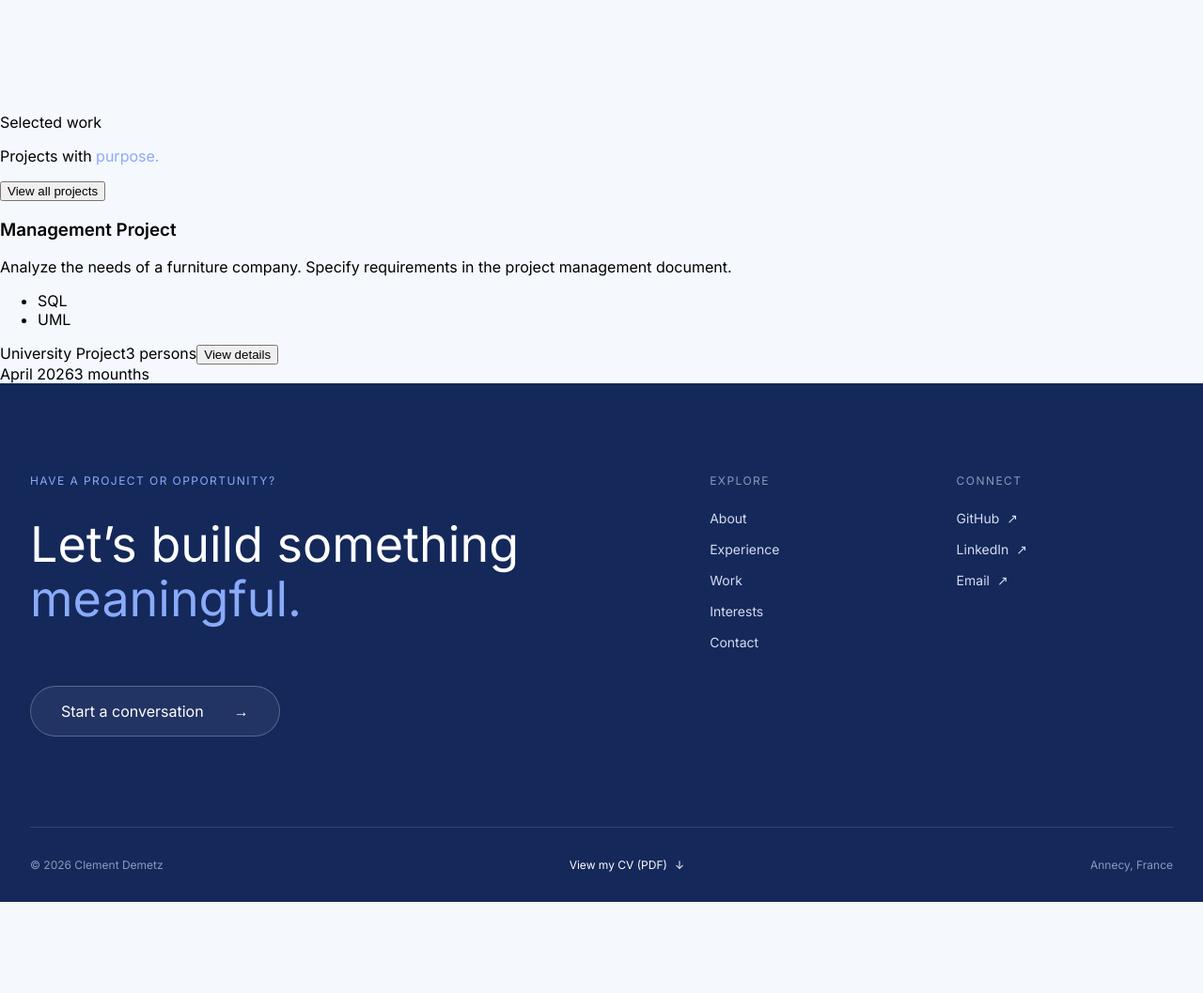
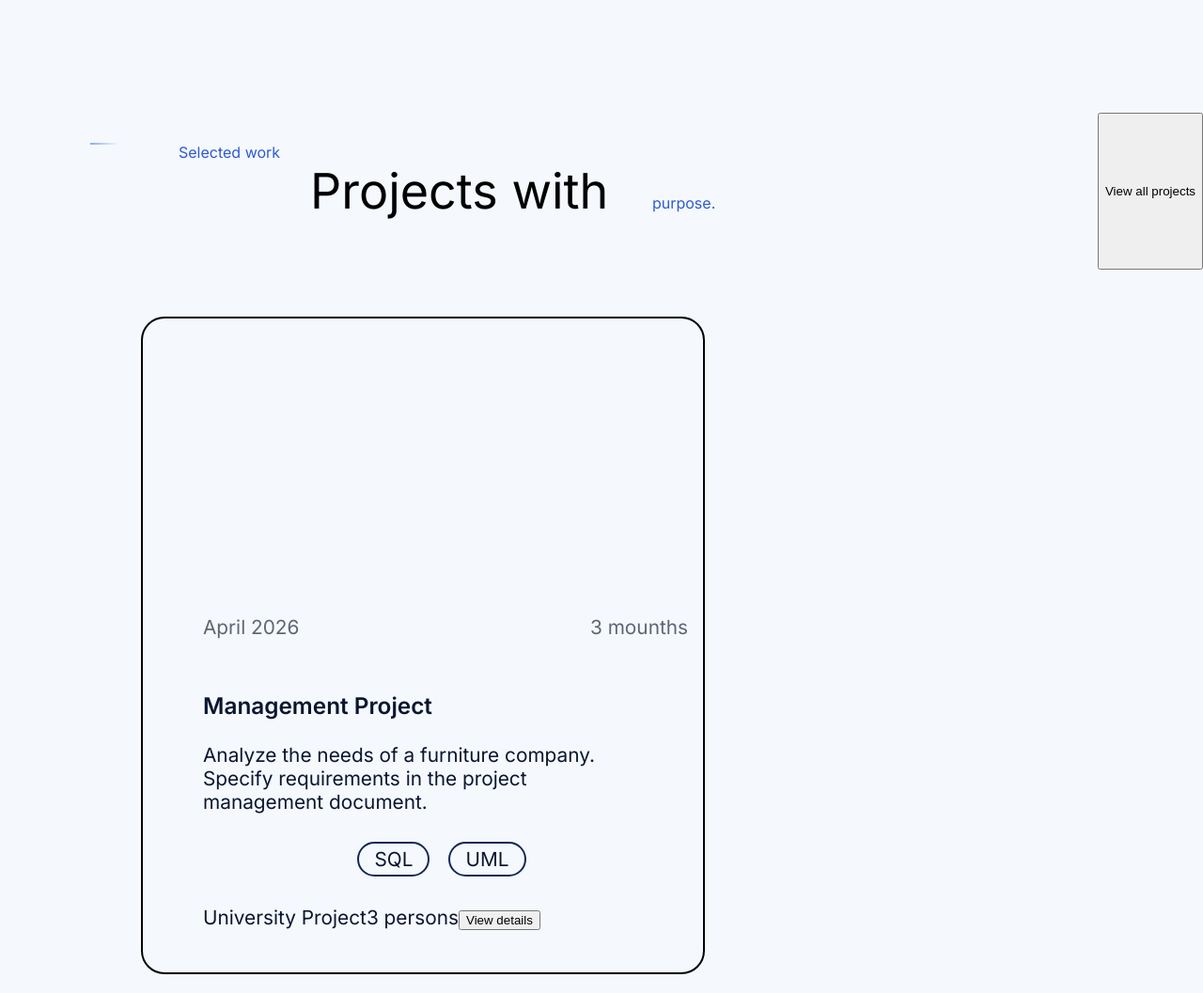
Before and after one commit to Cdemetz/English_Portfolio, a plain HTML site: page index.html in a window 1280 px wide. Shown: the part 820-1877 px from the top of the page at 94% size. Before the commit the page ends 1780 px from the top, so only its background shows below. Drawn offline with Linux system fonts and the light colour scheme.

Commit message:
finish create card in JS, start css

```diff
--- a/assets/css/components.css
+++ b/assets/css/components.css
@@ -349,12 +349,13 @@ h1 {
 
 .scroll-hint {
     display: flex;
-  flex-direction: column;   /* text above, line below */
+    flex-direction: column;
+    /* text above, line below */
     align-items: center;
     gap: var(--space-md);
 }
 
-.scroll-hint-text{
+.scroll-hint-text {
     text-align: center;
     font-size: var(--font-size-sm);
     color: var(--color-footer-muted);
@@ -362,8 +363,94 @@ h1 {
 }
 
 .scroll-hint-line {
-  display: block;           /* a span is inline by default: no width/height */
+    display: block;
+    /* a span is inline by default: no width/height */
     width: 1px;
     height: 60px;
     background: linear-gradient(to bottom, var(--color-footer-strong), transparent);
 }
+
+
+.project-card {
+    height: 700px;
+    width: 600px;
+    border: solid 2px black;
+    border-radius: 25px;
+    margin-left: 150px;
+    margin-top: 50px;
+    margin-bottom: 50px;
+}
+
+.project-media {
+    height: 300px;
+}
+
+.project-meta {
+    display: flex;
+    font-size: var(--font-size-lg);
+    padding: var(--space-md) var(--space-md) 0 var(--space-xl);
+    /* space on top right bottom left*/
+    color: var(--color-text-default);
+}
+
+.project-date {
+
+    margin-right: auto;
+}
+
+.project-time {
+    margin-left: auto;
+}
+
+.project-copy {
+    padding:var(--space-lg) var(--space-xl) var(--space-xl) var(--space-xl);
+    font-size: var(--font-size-lg);
+    color: var(--color-header-butt-contact);
+
+
+}
+
+.project-tags {
+    display: flex;
+    text-decoration: none;
+    list-style: none;
+    justify-content: center;
+
+}
+
+.project-tag {
+    padding: var(--space-xs) var(--space-md);
+    /* top/bottom  left/right */
+    border: 2px solid var(--color-footer-bg);
+    border-radius: var(--radius-pill);
+    margin: 10px;
+}
+
+.project-button{
+    margin-left: auto;
+}
+
+
+.projects-preview-content {
+    font-size: var(--font-size-display);
+    margin-left: var(--space-xl);
+    display: flex;
+
+}
+
+.projects-preview-content span{
+    font-size: var(--font-size-md);
+    color: var(--color-section-strong);
+    margin: var(--space-lg);
+
+}
+
+.line{
+    display: block;
+    height: 2px;
+    width: 30px;
+    background: linear-gradient(to right, var(--color-footer-strong), transparent);
+}
+.view-all{
+    margin-left: auto;
+}
--- a/assets/css/variables.css
+++ b/assets/css/variables.css
@@ -25,6 +25,7 @@
   --font-size-xs: 0.75rem;
   --font-size-sm: 0.875rem;
   --font-size-md: 1rem;
+  --font-size-lg: 1.3rem;
   --font-size-display: 3.25rem;
   --font-size-display-mobile: 2rem;
   --line-height-tight: 1.1;
--- a/assets/js/main.js
+++ b/assets/js/main.js
@@ -66,6 +66,12 @@ if (grid) {
       image.alt = "Screenshot of " + project.title;
     }
 
+        // Date and duration
+    const meta = addElement(card, "div", "project-meta");
+    addElement(meta, "span", "project-date", project.date);
+    addElement(meta, "span", "project-time", project.time);
+
+
     // Main text
     const copy = addElement(card, "div", "project-copy");
     addElement(copy, "h3", "project-title", project.title);
@@ -81,9 +87,5 @@ if (grid) {
     addElement(copy, "span", "project-group", project.group);
     addElement(copy, "button", "project-button", "View details");
 
-    // Date and duration
-    const meta = addElement(card, "div", "project-meta");
-    addElement(meta, "span", "project-date", project.date);
-    addElement(meta, "span", "project-time", project.time);
   });
 }
--- a/index.html
+++ b/index.html
@@ -53,10 +53,10 @@
 
     <section class="projects-preview">
       <div class="projects-preview-content">
+        <span class="line" aria-hidden="true"></span>
         <span>Selected work</span>
         <p>Projects with <span class="strong-character">purpose.</span></p>
         <button class="view-all">View all projects</button>
-
       </div>
       <div class="projects-preview-grid">
 
```
Lines whose indentation alone changed are shown as unchanged.
